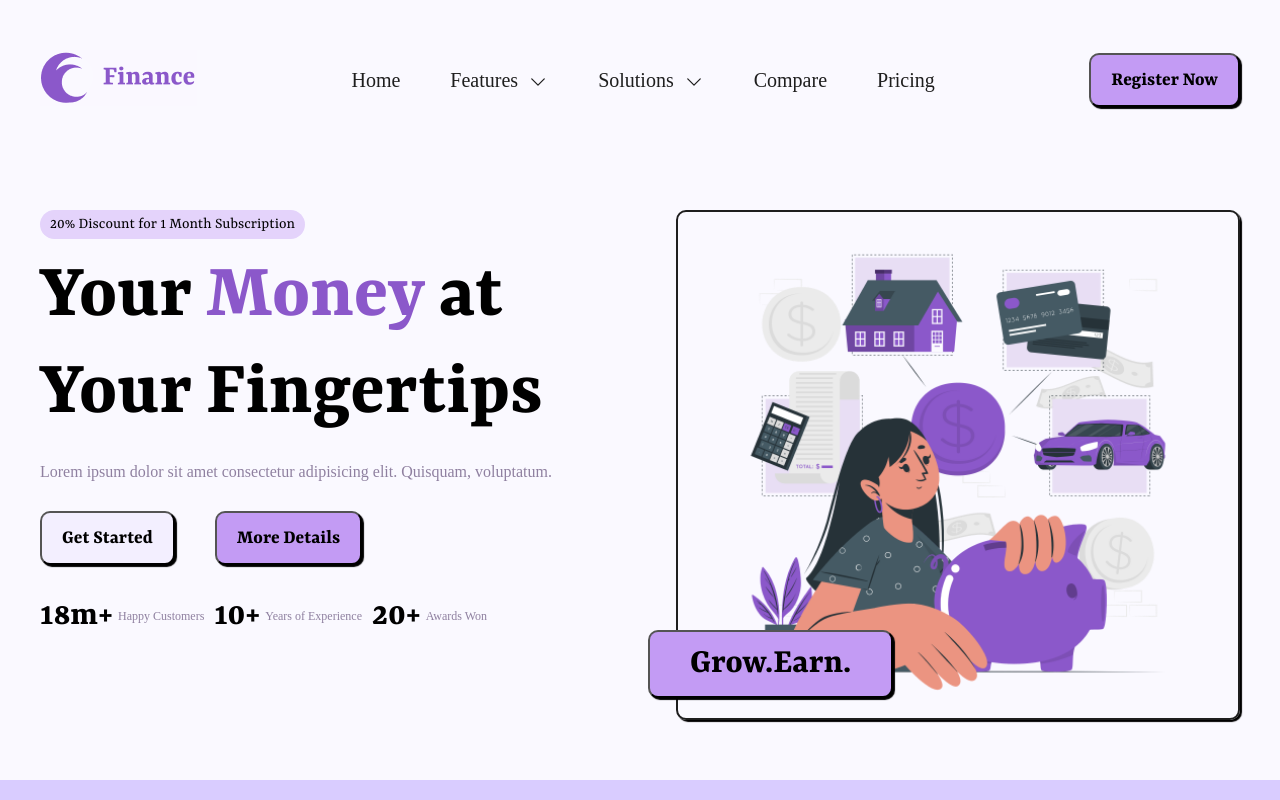
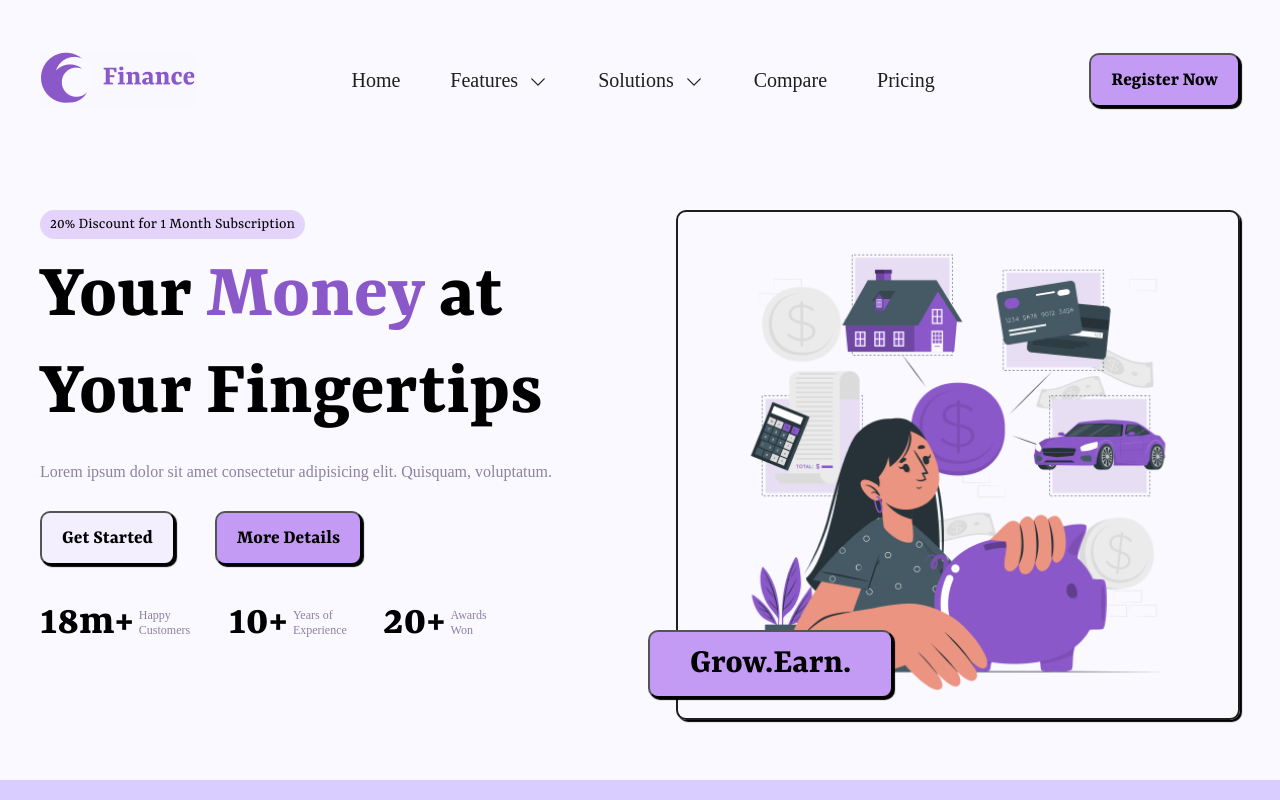
Before and after one commit to kingsley-ijomah/FinancePage, a React (Vite) app: page / in a window 1280 px wide. Shown: the top 800 px of the page. Built offline with nearby package versions, Linux system fonts and the light colour scheme; a web font is replaced by a local one.

Commit message:
Fix spacing

```diff
--- a/src/components/Hero/Hero.scss
+++ b/src/components/Hero/Hero.scss
@@ -48,7 +48,7 @@
   &__numbers {
     display: flex;
     width: auto;
-    gap: 10px;
+    gap: 30px;
     margin-bottom: 30px;
 
     li {
@@ -58,13 +58,14 @@
 
       h2 {
         font-family: 'Rasa-Bold';
-        font-size: 35px;
+        font-size: 45px;
       }
 
       p {
         font-family: 'Inter-Regular';
         font-size: 12px;
         color: $dusty-lilac;
+        max-width: 60px;
       }
     }
   }
```
